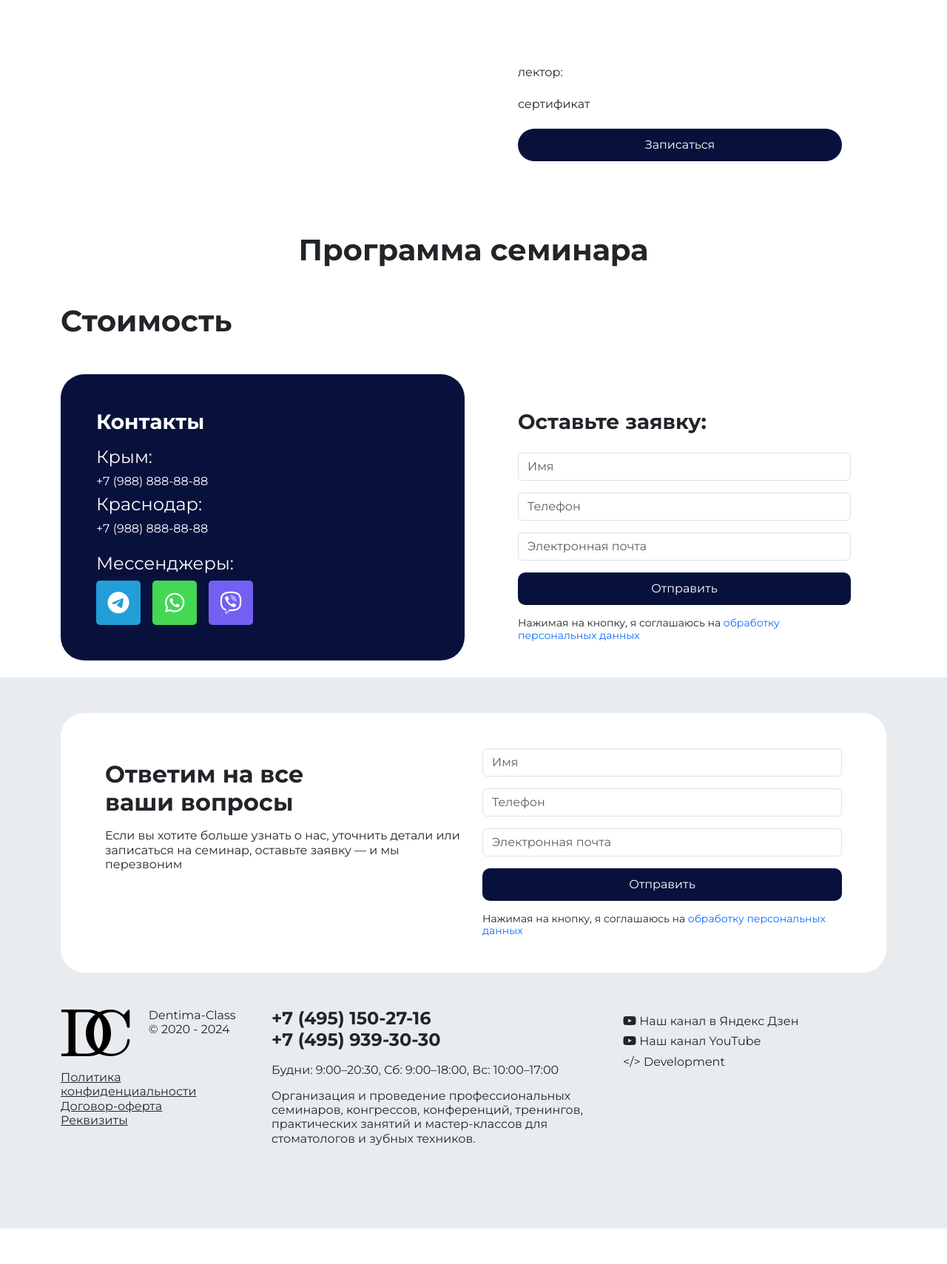
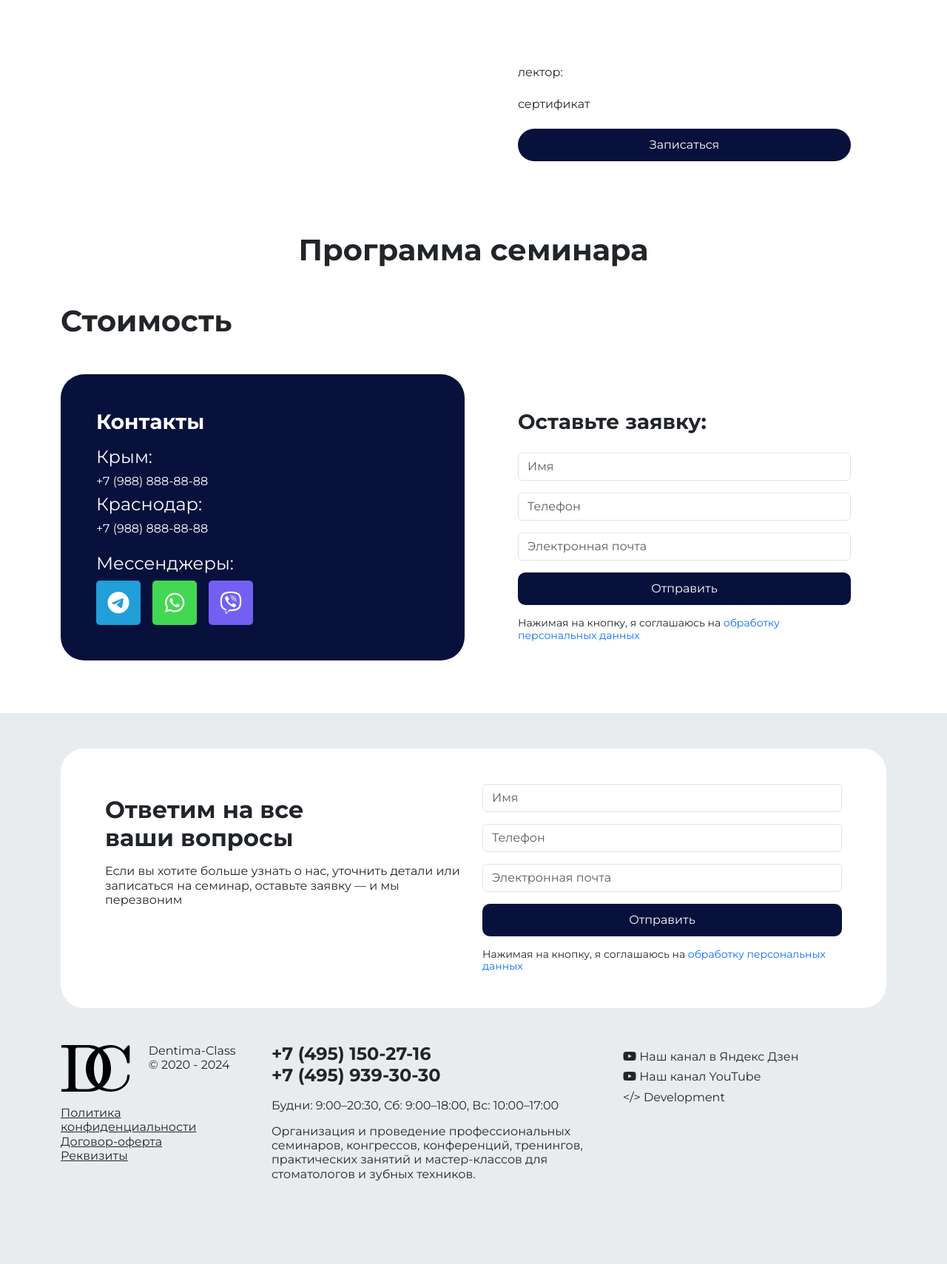
Before and after one commit to rollip/dentima_class, a Django app: template dentima_class/main/templates/seminar.html in a window 1280 px wide. Shown: the part 80-1789 px from the top of the page at 74% size. Before the commit the page ends 1741 px from the top, so only its background shows below. Run offline with Django 5.2, Linux system fonts and the light colour scheme; the template is opened without the code that fills it, so the values that code supplies are empty; some libraries are stand-ins or nearby versions.

Commit message:
visual fix

```diff
--- a/dentima_class/main/templates/includes/contact_and_form.html
+++ b/dentima_class/main/templates/includes/contact_and_form.html
@@ -8,7 +8,7 @@
 
 
 
-<div class="container">
+<div class="container my-5">
     <div class="row">
         <div class="col-md-6">
                 <div class="container d-flex flex-column p-md-5 py-5 px-3 text-white rounded-5" style="background:#08113c;">
--- a/dentima_class/main/templates/includes/lector_banner.html
+++ b/dentima_class/main/templates/includes/lector_banner.html
@@ -7,13 +7,13 @@
 
             <div class="container">
                 <div class="container col-lg-12 mt-5">
-                  <div class="row rounded-5 text-white overflow-hidden" style="background:#08113c;">
+                  <div class="row rounded-5 text-white overflow-hidden" >
                       <div class='col-md-4 p-0' >
                                 {% if lector.image %}
                                         <img class="img-fluid" src="{{ lector.image.url }}" >
                                 {% endif %}
                       </div>
-                      <div class='col-md-8 p-0 lector-banner-text' >
+                      <div class='col-md-8 p-0 lector-banner-text' style="background:#08113c;">
                               <div class="container-fluid h-100 d-flex flex-column p-md-5 py-5 px-3">
                                             <p class="h4"> ЛЕКТОР: </p>
                                             <p class="h2 fw-bold"> {{ lector.name }} </p>
--- a/dentima_class/main/templates/seminar.html
+++ b/dentima_class/main/templates/seminar.html
@@ -9,7 +9,6 @@
 
 {% block content %}
     <div class="container col-md-12"   >
-        <div class="container">
         <div class="row">
             <div class='col-md-6 p-0'>
                 <div class="sem-img-wrap w-100 p-md-3 mb-3">
@@ -43,7 +42,7 @@
 
         </div>
     </div>
-</div>
+
 
 
 
```
